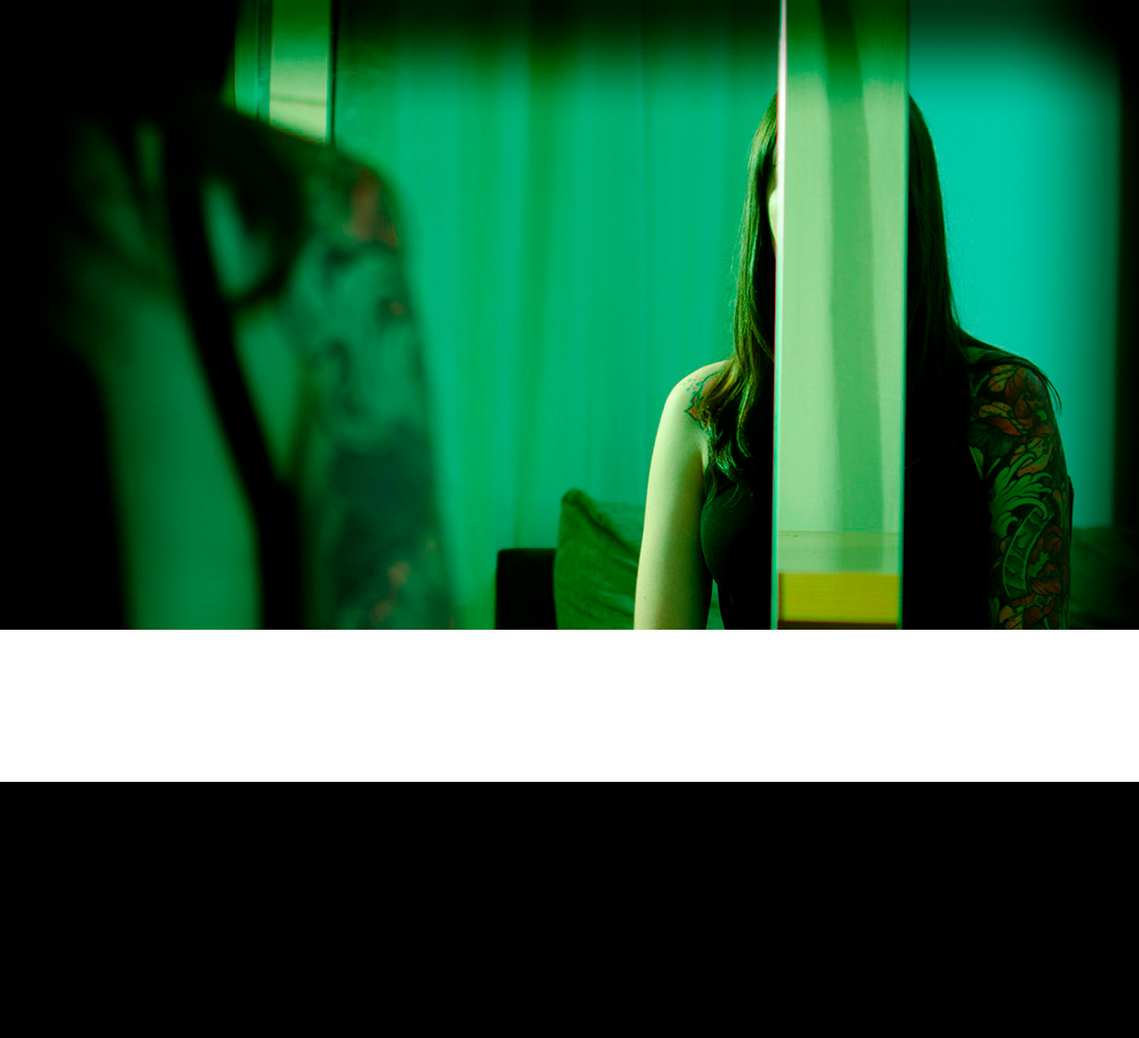
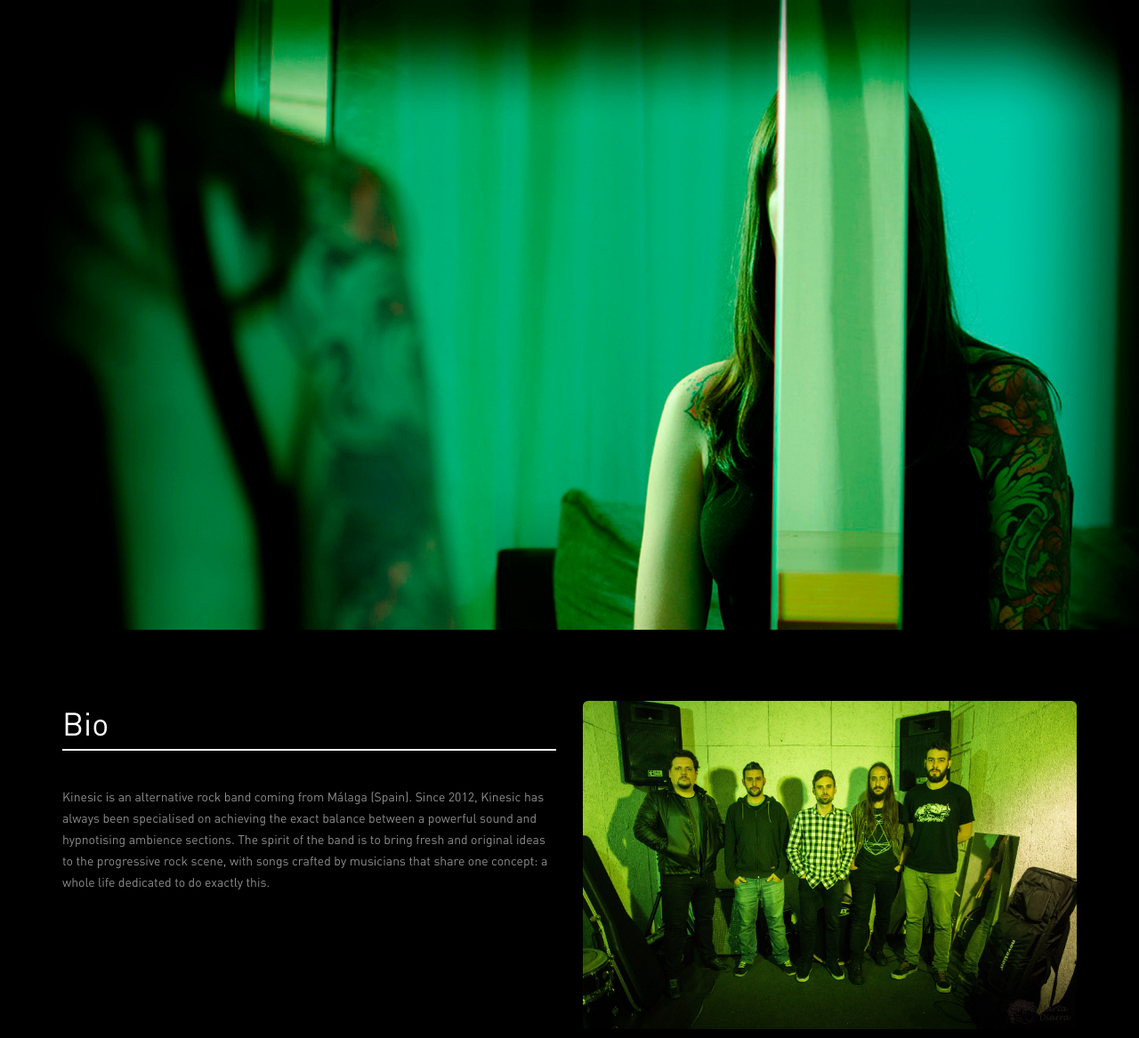
Before and after one commit to mbarrientos/kinesic, a Django app: template core/templates/index.html in a window 1280 px wide. Shown: the part 91-1258 px from the top of the page at 89% size. Before the commit the page ends 970 px from the top, so only its background shows below. Run offline with Django 3.2, Linux system fonts and the light colour scheme; the template is opened without the code that fills it, so the values that code supplies are empty; some libraries are stand-ins or nearby versions.

Commit message:
added bio section with lineup photo

```diff
--- a/core/static/core/css/custom.css
+++ b/core/static/core/css/custom.css
@@ -1,6 +1,11 @@
 /* Add your custom css styles */
 body, h1, h1 a, h2, h2 a, h3, h3 a, h4, h4 a, h5, h5 a, h6, h6 a, p, p.lead {
     font-family: "dinregular",Helvetica,Arial,sans-serif!important;
+}
+
+h1 {
+    color:white;
+    border-bottom: 2px solid white;
 }
 
 .kinesic-header {
@@ -13,7 +18,12 @@ body, h1, h1 a, h2, h2 a, h3, h3 a, h4, h4 a, h5, h5 a, h6, h6 a, p, p.lead {
 }
 
 .kinesic-section-header {
-    padding-top: 0;
+    padding: 0;
+}
+
+.kinesic-section-bio {
+    background-color: black;
+    padding-top: 80px;
 }
 
 #header.header-sticky #header-wrap {
--- a/core/templates/index.html
+++ b/core/templates/index.html
@@ -12,11 +12,23 @@
         </div>
     </section>
 
-    <section class="p-b-10" style="">
+    <div class="kinesic-separator"></div>
+
+    <section class="p-b-10 kinesic-section-bio">
         <div class="container">
             <div class="row">
                 <div class="col-md-6">
-
+                    <h1>Bio</h1>
+                    <p>
+                        Kinesic is an alternative rock band coming from Málaga (Spain). Since 2012, Kinesic
+                        has always been specialised on achieving the exact balance between a powerful sound and
+                        hypnotising ambience sections. The spirit of the band is to bring fresh and original ideas
+                        to the progressive rock scene, with songs crafted by musicians that share one concept: a whole
+                        life dedicated to do exactly this.
+                    </p>
+                </div>
+                <div class="col-md-6">
+                    <img class="img img-responsive img-rounded" src="{% static 'core/images/kinesic-lineup.jpg' %}">
                 </div>
             </div>
         </div>
```
Also changed, not shown: core/static/core/images/kinesic-lineup.jpg (added).
